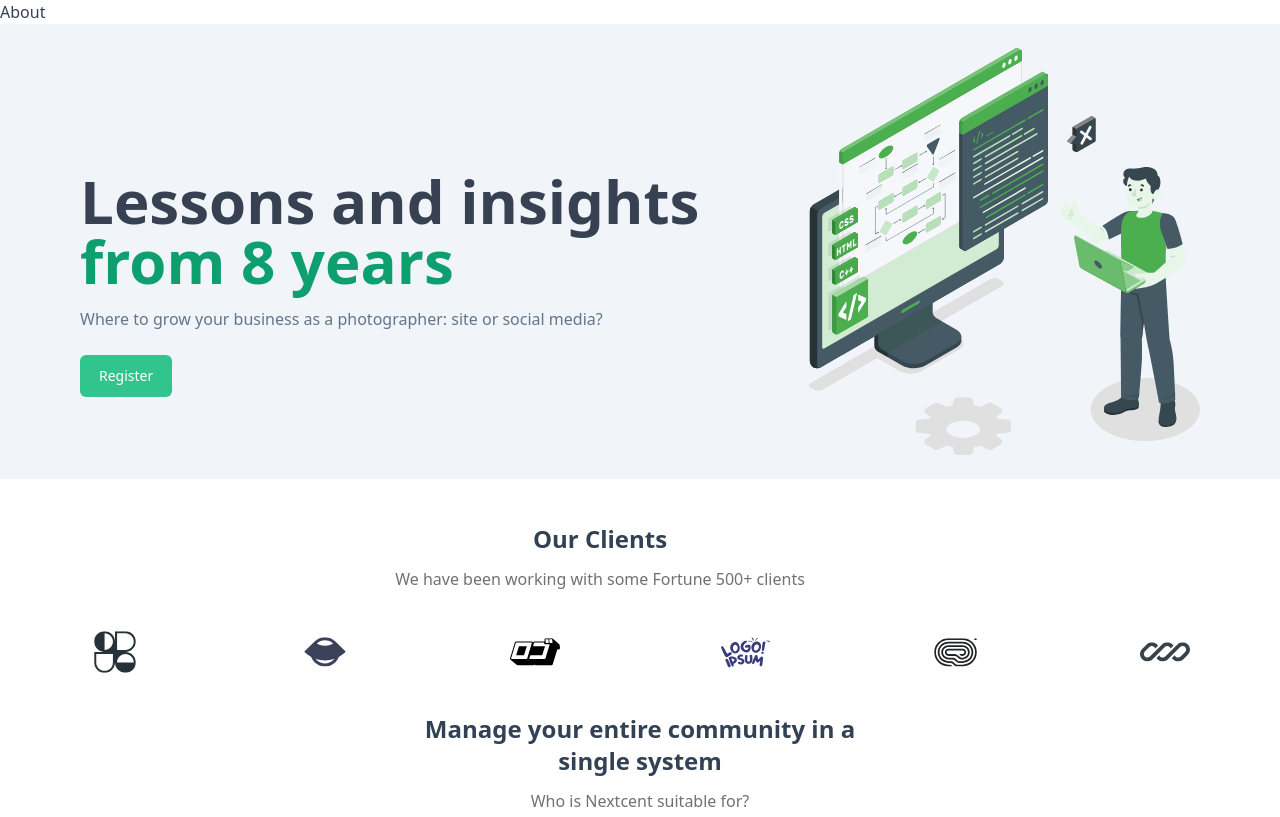
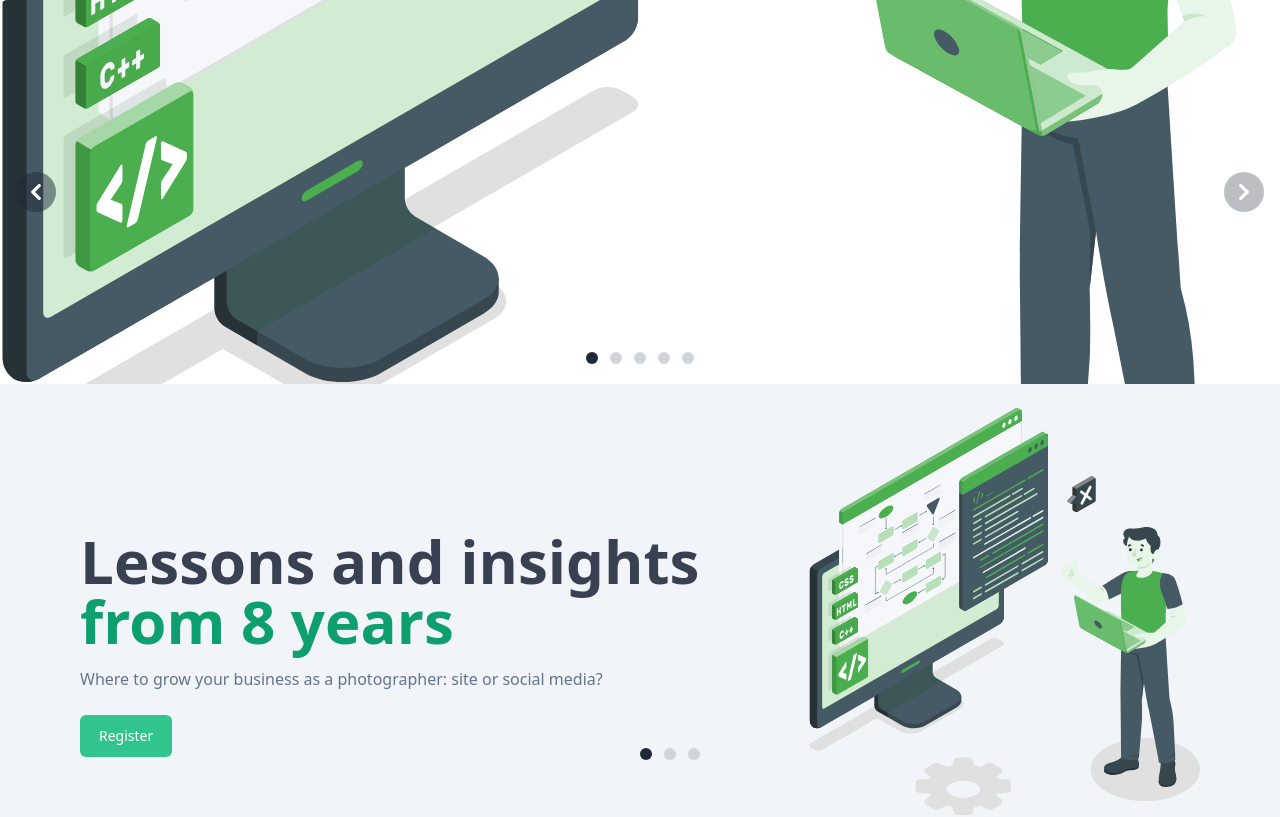
Before and after one commit to vasudevarao3/Nexcent, a React (Vite) app in the folder client/: page /about in a window 1280 px wide. Shown: the top 817 px of the page. Built offline with nearby package versions, Linux system fonts and the light colour scheme.

Commit message:
Adding carousel

```diff
--- a/client/src/components/About.jsx
+++ b/client/src/components/About.jsx
@@ -1,7 +1,120 @@
-import React from 'react'
+import { useState } from 'react';
+import bgImage from "../assets/Images/hero.svg";
 
-export default function About() {
+const Carousel = () => {
+  const [activeSlide, setActiveSlide] = useState(0);
+
+  // Array of slide images
+  const slides = [
+    bgImage,
+    bgImage,
+    "../assets/Images/hero.svg",
+    "../assets/Images/hero.svg",
+    "../assets/Images/hero.sv",
+  ];
+
+  const totalSlides = slides.length;
+
+  const nextSlide = () => {
+    setActiveSlide((prev) => (prev + 1) % totalSlides);
+  };
+
+  const prevSlide = () => {
+    setActiveSlide((prev) => (prev - 1 + totalSlides) % totalSlides);
+  };
+
   return (
-    <div>About</div>
-  )
-}
+    <div id="default-carousel" className="relative w-full" data-carousel="slide">
+      {/* Carousel wrapper */}
+      <div className="relative h-56 overflow-hidden rounded-lg md:h-96">
+        {/* Slide items */}
+        {slides.map((slide, index) => (
+          <div
+            key={index}
+            className={`absolute block w-full transform duration-700 ease-in-out ${
+              index === activeSlide ? '' : 'hidden'
+            }`}
+            data-carousel-item
+          >
+            <img
+              src={slide}
+              alt={`Slide ${index + 1}`}
+              className="absolute block w-full -translate-x-1/2 -translate-y-1/2 top-1/2 left-1/2"
+            />
+          </div>
+        ))}
+      </div>
+
+      {/* Slider indicators */}
+      <div className="absolute z-30 flex -translate-x-1/2 bottom-5 left-1/2 space-x-3 rtl:space-x-reverse">
+        {slides.map((_, index) => (
+          <button
+            key={index}
+            type="button"
+            className={`w-3 h-3 rounded-full ${
+              index === activeSlide ? 'bg-gray-800' : 'bg-gray-300'
+            }`}
+            aria-current={index === activeSlide}
+            aria-label={`Slide ${index + 1}`}
+            data-carousel-slide-to={index}
+            onClick={() => setActiveSlide(index)}
+          ></button>
+        ))}
+      </div>
+
+      {/* Slider controls */}
+      <button
+        type="button"
+        className="absolute top-0 start-0 z-30 flex items-center justify-center h-full px-4 cursor-pointer group focus:outline-none"
+        data-carousel-prev
+        onClick={prevSlide}
+      >
+        <span className="inline-flex items-center justify-center w-10 h-10 rounded-full bg-gray-800/30 group-hover:bg-gray-800/50 dark:group-hover:bg-gray-800/60 group-focus:ring-4 group-focus:ring-white dark:group-focus:ring-gray-800/70 group-focus:outline-none">
+          <svg
+            className="w-4 h-4 text-white dark:text-gray-800 rtl:rotate-180"
+            aria-hidden="true"
+            xmlns="http://www.w3.org/2000/svg"
+            fill="none"
+            viewBox="0 0 6 10"
+          >
+            <path
+              stroke="currentColor"
+              strokeLinecap="round"
+              strokeLinejoin="round"
+              strokeWidth="2"
+              d="M5 1 1 5l4 4"
+            />
+          </svg>
+          <span className="sr-only">Previous</span>
+        </span>
+      </button>
+      <button
+        type="button"
+        className="absolute top-0 end-0 z-30 flex items-center justify-center h-full px-4 cursor-pointer group focus:outline-none"
+        data-carousel-next
+        onClick={nextSlide}
+      >
+        <span className="inline-flex items-center justify-center w-10 h-10 rounded-full bg-gray-800/30 group-hover:bg-gray-800/50 dark:group-hover:bg-gray-800/60 group-focus:ring-4 group-focus:ring-white dark:group-focus:ring-gray-800/70 group-focus:outline-none">
+          <svg
+            className="w-4 h-4 text-white dark:text-gray-800 rtl:rotate-180"
+            aria-hidden="true"
+            xmlns="http://www.w3.org/2000/svg"
+            fill="none"
+            viewBox="0 0 6 10"
+          >
+            <path
+              stroke="currentColor"
+              strokeLinecap="round"
+              strokeLinejoin="round"
+              strokeWidth="2"
+              d="m1 9 4-4-4-4"
+            />
+          </svg>
+          <span className="sr-only">Next</span>
+        </span>
+      </button>
+    </div>
+  );
+};
+
+export default Carousel;
--- a/client/src/components/Home.jsx
+++ b/client/src/components/Home.jsx
@@ -1,7 +1,20 @@
 import { Button } from "flowbite-react";
 import bgImage from "../assets/Images/hero.svg";
+import mobilelogin from '../assets/Images/mobilelogin.svg';
+import mobile from '../assets/Images/mobile1.svg'
+import { useState } from "react";
 
 export default function Home() {
+    const [activeSlide, setActiveSlide] = useState(0);
+
+  // Array of slide images
+  const slides = [
+    bgImage,
+    mobilelogin,
+    mobile,
+  ];
+
+
   return (
     <div className="flex p-6 mb-2 bg-slate-100 dark:text-white dark:bg-slate-800 md:justify-between items-center sm:px-[5rem] bg-Silver">
       <div className="left">
@@ -20,8 +33,24 @@ export default function Home() {
           </div>
         </div>
       </div>
+      <div className="absolute z-30 flex bottom-10 left-1/2 space-x-3 rtl:space-x-reverse">
+        {slides.map((_, index) => (
+          <button
+            key={index}
+            type="button"
+            className={`w-3 h-3 rounded-full ${
+              index === activeSlide ? 'bg-gray-800' : 'bg-gray-300'
+            }`}
+            aria-current={index === activeSlide}
+            aria-label={`Slide ${index + 1}`}
+            data-carousel-slide-to={index}
+            onClick={() => setActiveSlide(index)}
+            id={`button-${index}`}
+          ></button>
+        ))}
+      </div>
       <div className="right">
-        <img src={bgImage} />
+        <img src={slides[activeSlide]} />
       </div>
     </div>
   );
```
